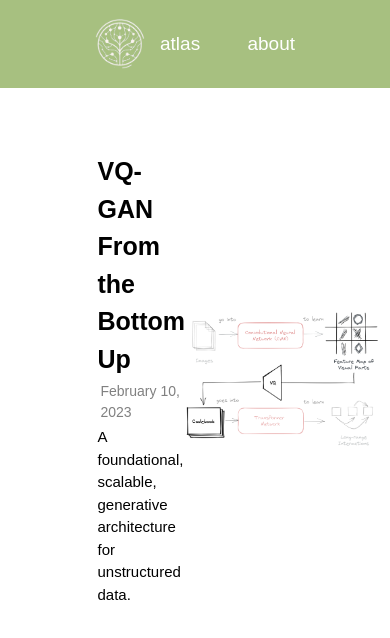
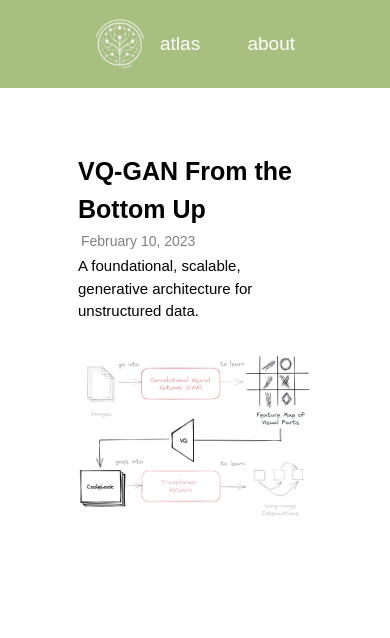
Before and after one commit to devs-atlas/atlas, a Next.js app: page / in a window 390 px wide. Shown: the top 638 px of the page. Built offline with nearby package versions, Linux system fonts and the light colour scheme; a web font is replaced by a local one; what better-react-mathjax would draw is missing.

Commit message:
fix(css): resizing issues

```diff
--- a/src/pages/Meta.module.css
+++ b/src/pages/Meta.module.css
@@ -1,17 +1,18 @@
 .meta {
   display: flex;
-  justify-content: space-between;
+  justify-content: center;
   align-items: center;
   margin: auto;
-  width: 50%;
+  width: 60%;
   padding: 40px 0;
+  background-color: #ffffff;
 }
 
 .metaContainer {
   display: flex;
   flex-direction: column;
-  justify-content: center;
   align-items: flex-start;
+  margin-right: 30px;
 }
 
 .metaTitle {
@@ -28,3 +29,14 @@
   color: gray;
   margin: 3px;
 }
+
+@media (max-width: 1200px) {
+  .meta {
+    flex-direction: column;
+    align-items: center;
+  }
+  .metaContainer {
+    margin-right: 0px;
+    margin-bottom: 30px;
+  }
+}
--- a/src/pages/index.tsx
+++ b/src/pages/index.tsx
@@ -40,7 +40,6 @@ export default function Home() {
   return (
     <Layout>
       <Meta meta={meta!} />
-      {/* <Separator numCircles={5} width="50%" /> */}
     </Layout>
   )
 }
--- a/src/styles/globals.css
+++ b/src/styles/globals.css
@@ -11,6 +11,10 @@ body {
 body,
 html {
   overflow-anchor: none;
+}
+
+Image {
+  object-fit: cover;
 }
 
 /* Posts */
@@ -37,7 +41,7 @@ h2 {
 }
 
 .postContainer {
-  margin-top: 30px;
+  margin-top: 40px;
   margin-bottom: 50px;
 }
 
```
